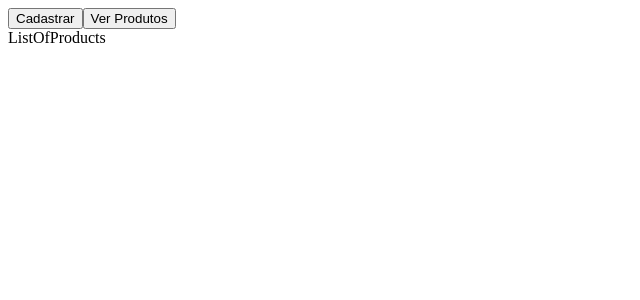
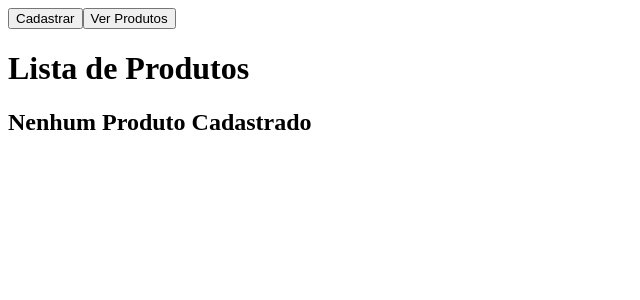
Before and after one commit to JoaoPossamaii/back-store-office, a React (Vite) app: page / in a window 1280 px wide. Both pictures are taken after a click on the button "Ver Produtos". Shown: the top 300 px of the page, without its empty margins (0-640 px from the left). Built offline with nearby package versions, Linux system fonts and the light colour scheme.

Commit message:
build - mostra os produtos cadastrados ao clicar no botão ver produtos

```diff
--- a/src/App.tsx
+++ b/src/App.tsx
@@ -2,13 +2,13 @@ import { useState } from "react";
 
 import FormRegisterProduct from "./components/FormRegisterProduct";
 import ListOfProducts from "./components/ListOfProducts";
-import { ProductType } from "./types";
+import { ProductType, ProductWithId } from "./types";
 
 
 function App() {
 
   const [isRegsterProductVisible, setIsRegisterProductVisible] = useState(true);
-  const [products, setProducts] = useState<ProductType[]>([]);
+  const [products, setProducts] = useState<ProductWithId[]>([]);
 
 
   const handleShowRegisterProductComponent = () => {
@@ -21,7 +21,7 @@ function App() {
 
   const handleCreateProduct = (formData: ProductType) => {
     // const productWhitId = {...formData, id:Date.now()}
-    const productWhitId = Object.assign({}, formData, { id: Date.now() })
+    const productWhitId = Object.assign({}, formData, { id: Date.now() });
 
     setProducts([
       ...products,
@@ -49,7 +49,8 @@ function App() {
           />
         )
         : (
-          <ListOfProducts />
+          <ListOfProducts
+            products={products} />
         )
       }
     </div>
--- a/src/components/ListOfProducts.tsx
+++ b/src/components/ListOfProducts.tsx
@@ -1,7 +1,23 @@
+import { ProductWithId } from "../types";
+import Products from "./Products"
 
-function ListOfProducts() {
+type Props = {
+  products: ProductWithId[]
+};
+
+function ListOfProducts({ products }: Props) {
   return (
-    <div>ListOfProducts</div>
+    <main>
+      <h1> Lista de Produtos</h1>
+      <div>
+        {products.length === 0 && <h2> Nenhum Produto Cadastrado</h2>}
+        {products.map((product) => (
+          <Products
+            key={product.id}
+            productInfo={product} />
+        ))}
+      </div>
+    </main>
   )
 }
 
```
